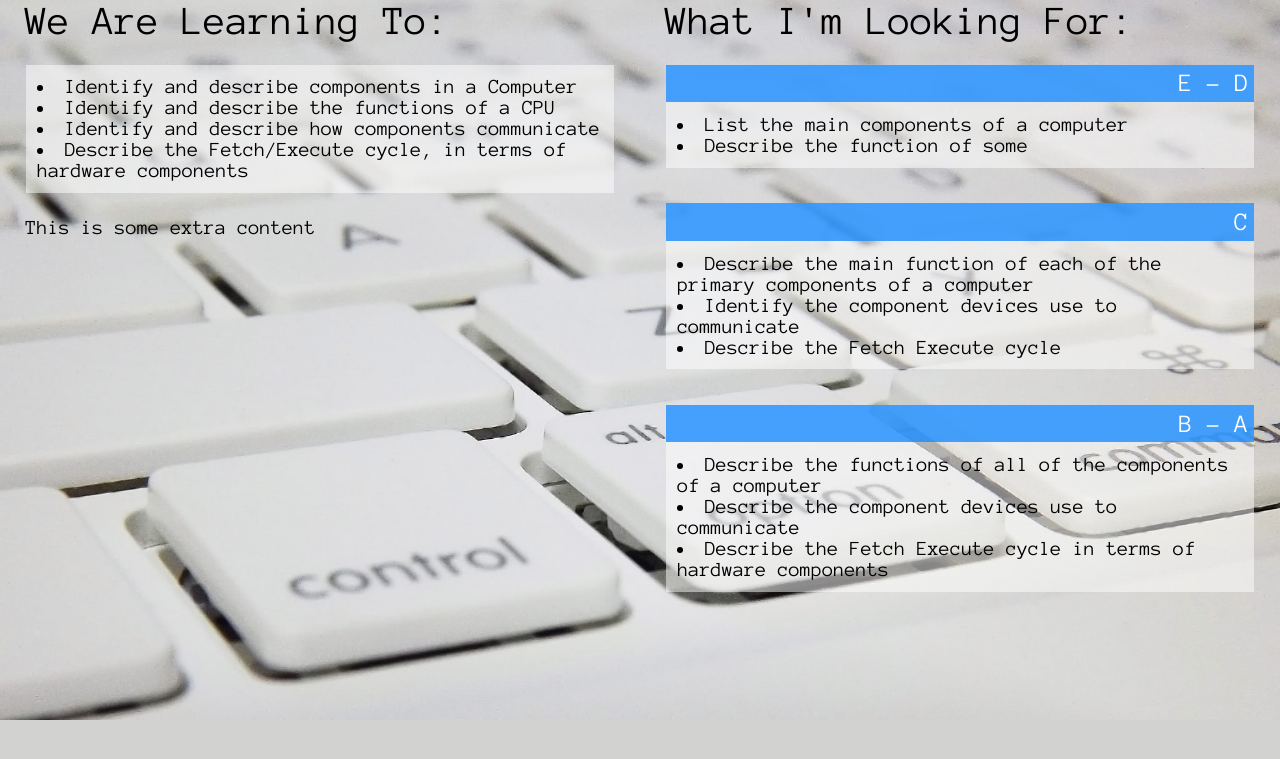
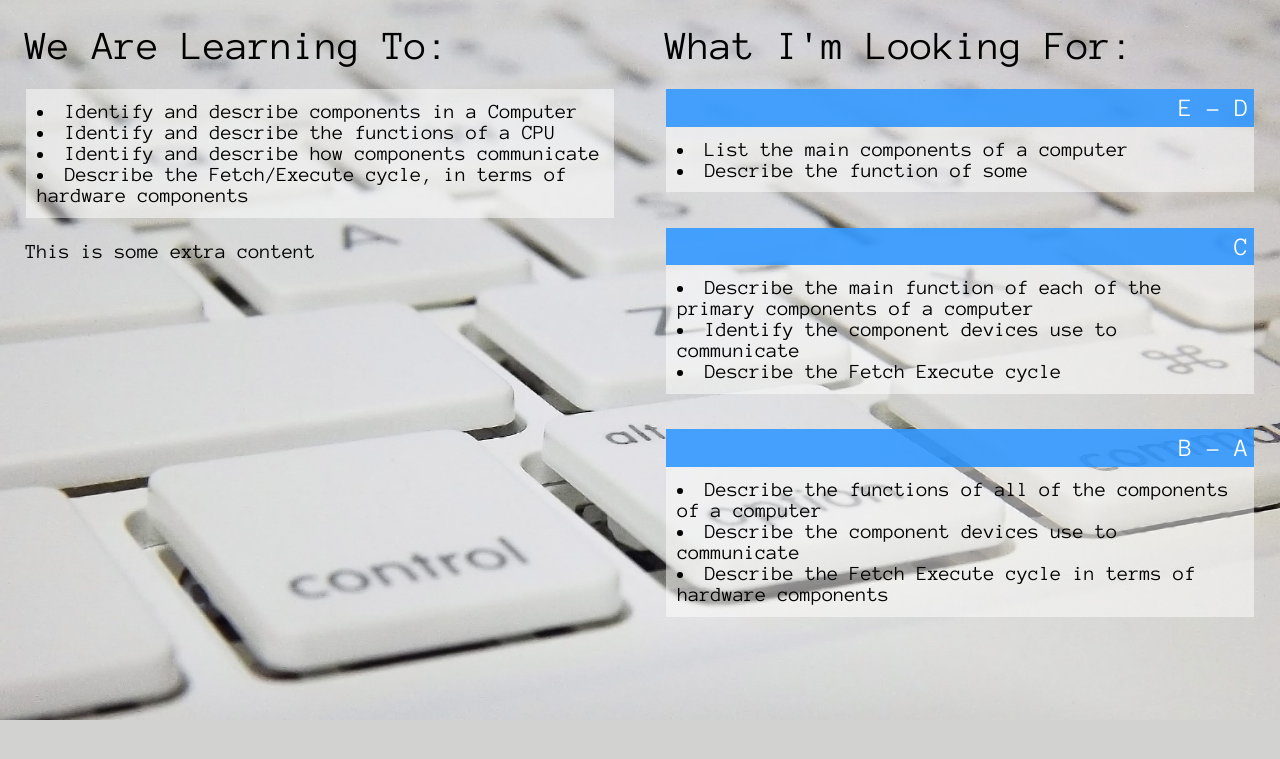
Before and after one commit to MalphasWats/computing.codes, a Jekyll site: the page built from _posts/2015-07-08-Test-Lesson.markdown, in a window 1280 px wide. Shown: the top 759 px of the page. Built offline with Jekyll 4.4.1, drawn with Linux system fonts in a browser that asks for light colours; Markdown is read by kramdown in place of the engine named in the settings.

Commit message:
content paragraph margins

```diff
--- a/style/style.css
+++ b/style/style.css
@@ -121,3 +121,8 @@
 {
     max-width:100%;
 }
+
+section#content p
+{
+    margin-top:2%;
+}
```
